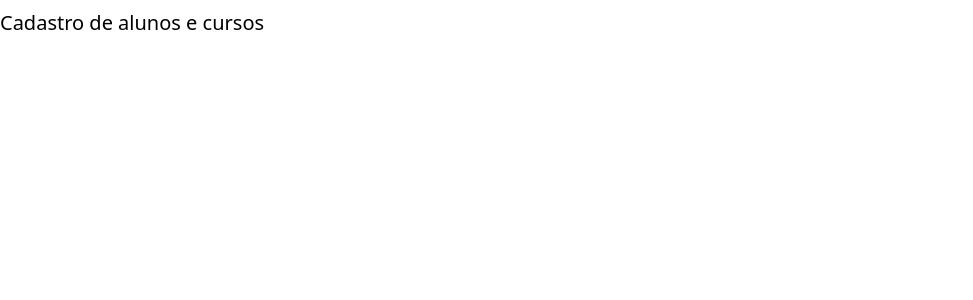
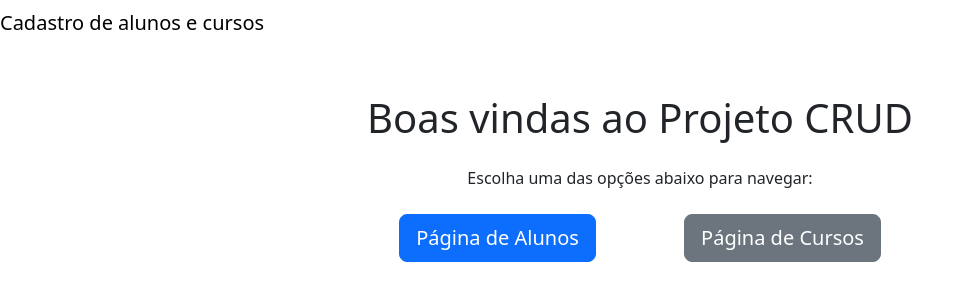
Before and after one commit to anapppp/DAS-WEBI-Trabalho-da-disciplina, an Angular app in the folder projeto-crud/: page /home in a window 1280 px wide. Before the commit this address led to /. Shown: the top 300 px of the page, without its empty margins (0-973 px from the left). Built offline with nearby package versions, Linux system fonts and the light colour scheme.

Commit message:
feat: tela home funcionando

```diff
--- a/projeto-crud/src/app/app.component.html
+++ b/projeto-crud/src/app/app.component.html
@@ -1,7 +1,7 @@
 <div class="conteiner-fluid">
   <nav class="navbar navbar-default">
     <div class="conteiner-fluid">
-      <a class="navbar-brand" href="#">
+      <a class="navbar-brand" href="#" routerLink="/home">
         {{title}}
       </a>
     </div>
--- a/projeto-crud/src/app/app.module.ts
+++ b/projeto-crud/src/app/app.module.ts
@@ -5,10 +5,12 @@ import { AppRoutingModule } from './app-routing.module';
 import { AppComponent } from './app.component';
 import { AlunoModule } from './aluno/aluno.module';
 import { AlunoService } from './aluno/services/aluno.service';
+import { HomeComponent } from './home/home.component';
 
 @NgModule({
   declarations: [
     AppComponent,
+    HomeComponent,
   ],
   imports: [
     BrowserModule,
--- /dev/null
+++ b/projeto-crud/src/app/home/home.component.html
@@ -0,0 +1,13 @@
+<div class="container text-center mt-5">
+    <h1 class="mb-4">Boas vindas ao Projeto CRUD</h1>
+    <p>Escolha uma das opções abaixo para navegar:</p>
+
+    <div class="row justify-content-center mt-4">
+        <div class="col-md-3">
+            <a class="btn btn-primary btn-lg btn-block" routerLink="/alunos">Página de Alunos</a>
+        </div>
+        <div class="col-md-3">
+            <a class="btn btn-secondary btn-lg btn-block" routerLink="/cursos">Página de Cursos</a>
+        </div>
+    </div>
+</div>
```
Also changed, not shown: projeto-crud/src/app/app-routing.module.ts (+6 -1 lines), projeto-crud/src/app/home/home.component.ts (added, +10 -0 lines), projeto-crud/src/app/home/home.component.css (added), 1 other file (tests, documents, lock files or other folders).
